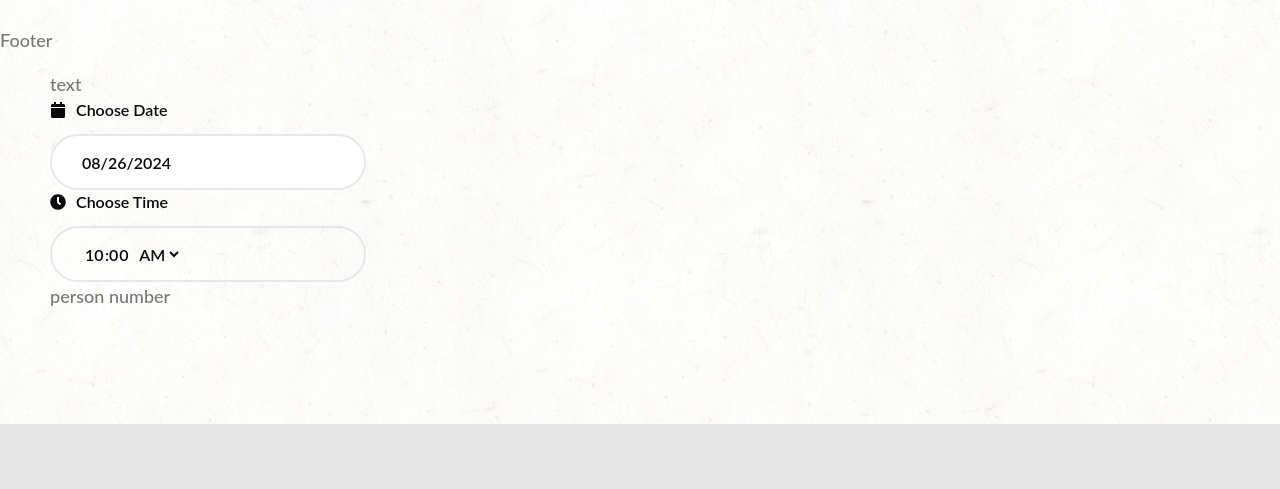
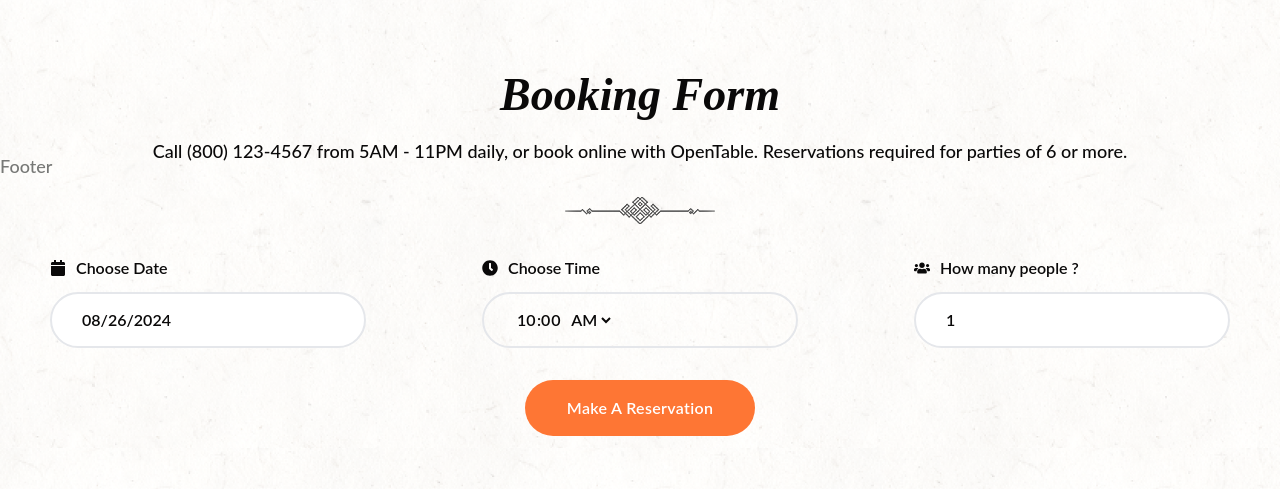
Before and after one commit to Jisap/Bistro-Restaurant, a React (Vite) app: page / in a window 1280 px wide. Shown: the part 4352-4841 px from the top of the page. Before the commit the page ends 4776 px from the top, so only its background shows below. Built offline with nearby package versions, Linux system fonts and the light colour scheme.

Commit message:
Reservations

```diff
--- a/src/components/Reservation.jsx
+++ b/src/components/Reservation.jsx
@@ -22,10 +22,42 @@ const Reservation = () => {
     <div className='relative top-96 z-30 pb-20 lg:py-[100px]'>
       <div className='container mx-auto'>
         {/* text */}
-        <div>text</div>
+        <motion.div
+          variants={staggerContainer}
+          initial='hidden'
+          whileInView={'show'}
+          className='text-center'
+        >
+          <motion.h2
+            className='h2 capitalize'
+            variants={fadeIn('up', 'tween', 0.2, 1.6)}
+          >
+            {title}
+          </motion.h2>
+          <motion.p
+            className='mb-8 text-dark'
+            variants={fadeIn('up', 'tween', 0.4, 1.6)}
+          >
+            {subtitle}
+          </motion.p>
+          {/* model */}
+          <motion.div
+            className='flex justify-center mb-8'
+            variants={fadeIn('up', 'tween', 0.6, 1.6)}
+          >
+            <img
+              src={modelImg}
+              alt=""
+            />
+          </motion.div>
+        </motion.div>
         {/* form */}
-        <form>
-
+        <motion.form
+          variants={fadeIn('up', 'tween', 0.7, 1.6)}
+          initial='hidden'
+          whileInView={'show'}
+        >
+          <div className='flex flex-col lg:flex-row gap-y-4 items-center justify-between mb-8'>
             {/* datepicker */}
             <div>
               <div className='flex items-center gap-x-[10px] font-semibold text-dark text-base mb-3'>
@@ -35,7 +67,7 @@ const Reservation = () => {
               <DatePicker
                 className='input'
                 selected={startDate}
-              onChange={setValue}
+                onChange={(date) => setStartDate(date)}
               />
             </div>
 
@@ -47,19 +79,30 @@ const Reservation = () => {
               </div>
               <TimePicker
                 className='input'
-              clearIcon={true}
-              clockIcon={true}
+                clearIcon={false}
+                clockIcon={false}
                 format='hh:mm a'
                 minDetail='hour'
                 maxDetail='hour'
-              onChange={onchange}
+                onChange={setValue}
                 value={value}
               />
             </div>
 
             {/* person number */}
-          <div>person number</div>
-        </form>
+            <div>
+              <div className='flex items-center gap-x-[10px] font-semibold text-dark text-base mb-3'>
+                <FaUsers />
+                <div>How many people ?</div>
+              </div>
+              <input className='input' type='text' placeholder='1' />
+            </div>
+          </div>
+          {/* button */}
+          <div className='max-w-[316px] mx-auto flex justify-center'>
+            <button className='btn capitalize w-full lg:w-auto'>{btnText}</button>
+          </div>
+        </motion.form>
       </div>
     </div>
   )
--- a/src/data.jsx
+++ b/src/data.jsx
@@ -131,7 +131,7 @@ export const testimonialData = {
 export const reservationData = {
   title: 'booking form',
   subtitle:
-    'Call (800) 123-4567 from 5AM - 11PM daily, or book online with OpenTable.Reservations required for parties of 6 or more.',
+    'Call (800) 123-4567 from 5AM - 11PM daily, or book online with OpenTable. Reservations required for parties of 6 or more.',
   modelImg: ModelBlackImg,
   btnText: 'make a reservation',
 };
```
Lines whose indentation alone changed are shown as unchanged.
